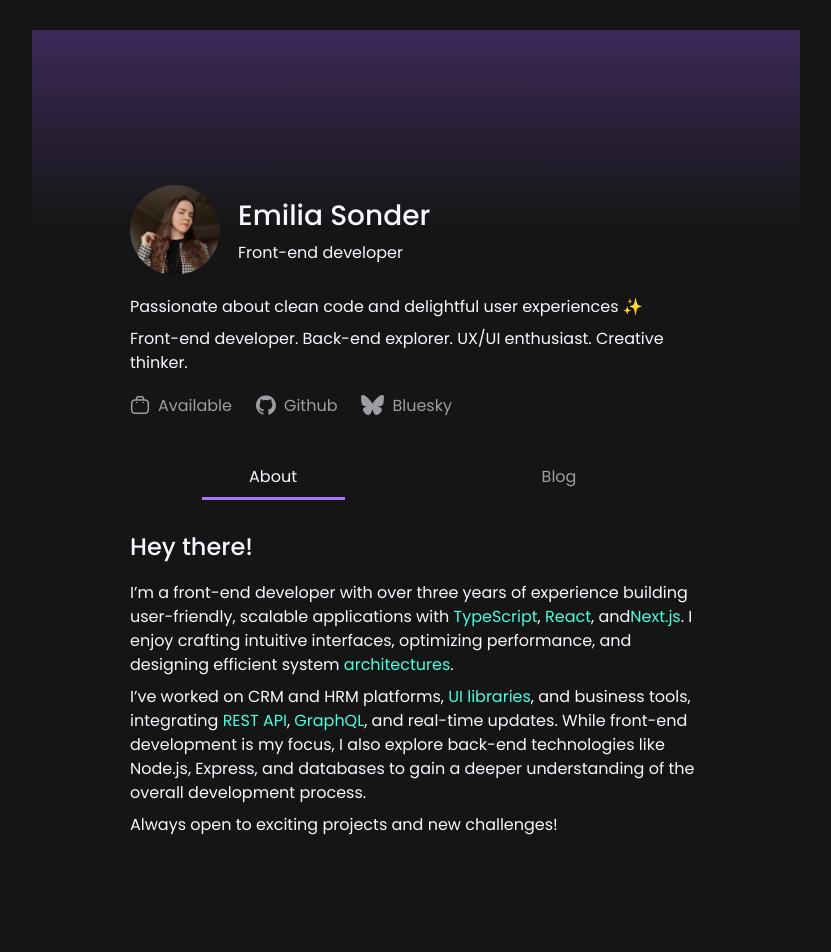
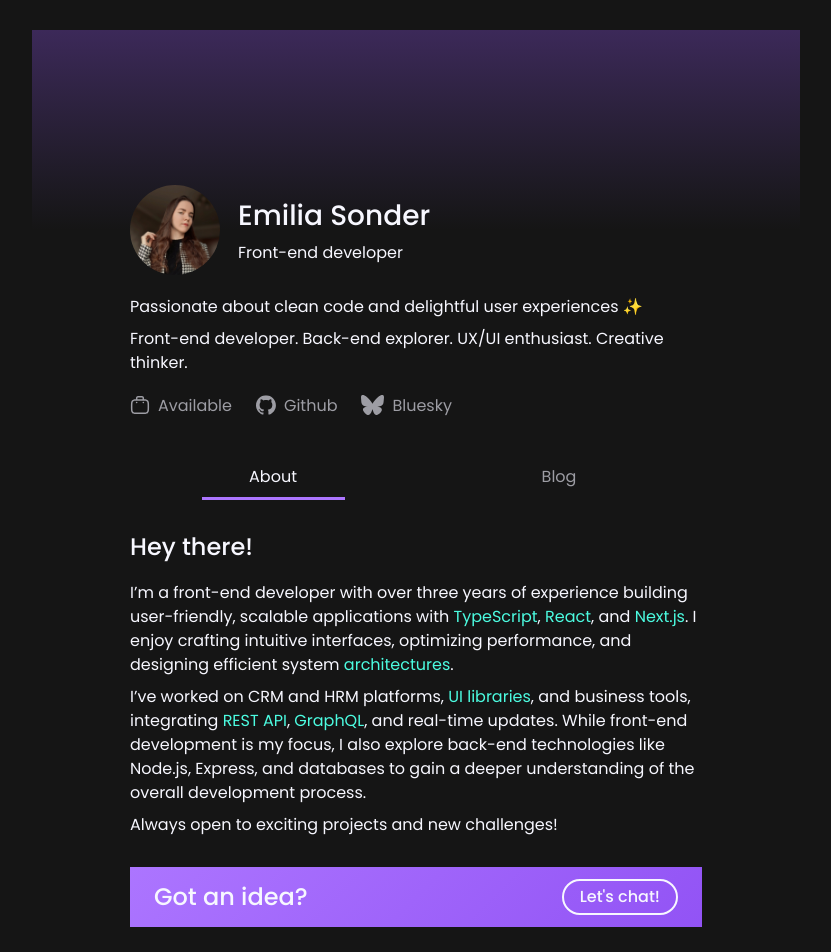
Before and after one commit to isemilia/portfolio-v4.1, a Next.js app: page / in a window 1280 px wide. Shown: the top 952 px of the page, without its empty margins (224-1055 px from the left). Before the commit the page ends 887 px from the top, so only its background shows below. Built offline with nearby package versions, Linux system fonts and the light colour scheme.

Commit message:
Create button & CTA banner

```diff
--- a/package.json
+++ b/package.json
@@ -10,12 +10,15 @@
   },
   "dependencies": {
     "@atproto/api": "^0.14.10",
+    "@tailwindcss/postcss": "^4.0.15",
     "clsx": "^2.1.1",
     "next": "15.2.1",
     "normalize.css": "^8.0.1",
+    "postcss": "^8.5.3",
     "react": "^19.0.0",
     "react-dom": "^19.0.0",
     "react-responsive": "^10.0.1",
+    "tailwindcss": "^4.0.15",
     "zod": "^3.24.2"
   },
   "devDependencies": {
--- /dev/null
+++ b/postcss.config.mjs
@@ -0,0 +1,6 @@
+const config = {
+  plugins: {
+    '@tailwindcss/postcss': {},
+  },
+};
+export default config;
--- a/src/app/page.tsx
+++ b/src/app/page.tsx
@@ -1,6 +1,7 @@
 import Title from '@/ui/elements/title';
 import Text from '@/ui/elements/text';
 import Highlight from '@/ui/elements/highlight';
+import Cta from '@/ui/components/cta';
 
 export default function Home() {
   return (
@@ -8,11 +9,11 @@ export default function Home() {
       <Title component={'h2'} variant={'h2'}>
         Hey there!
       </Title>
-      <Text component={'div'} style={{ marginTop: '16px' }}>
+      <Text component={'div'} className={'mt-[16px]'}>
         <p>
           I’m a front-end developer with over three years of experience building
           user-friendly, scalable applications with{' '}
-          <Highlight>TypeScript</Highlight>, <Highlight>React</Highlight>, and
+          <Highlight>TypeScript</Highlight>, <Highlight>React</Highlight>, and{' '}
           <Highlight>Next.js</Highlight>. I enjoy crafting intuitive interfaces,
           optimizing performance, and designing efficient system{' '}
           <Highlight>architectures</Highlight>.
@@ -27,6 +28,7 @@ export default function Home() {
         </p>
         <p>Always open to exciting projects and new challenges!</p>
       </Text>
+      <Cta className={'mt-[30px]'} />
     </div>
   );
 }
--- a/src/shared/global/model/global.scss
+++ b/src/shared/global/model/global.scss
@@ -1,12 +1,14 @@
+@import "tailwindcss";
+
 html {
   line-height: var(--line-height);
   color: var(--text-main);
 }
 
-* {
-  margin: 0;
-  padding: 0;
-}
+//* {
+//  margin: 0;
+//  padding: 0;
+//}
 
 body {
   background: var(--background-main);
--- /dev/null
+++ b/src/ui/components/cta/cta.tsx
@@ -0,0 +1,18 @@
+import { TComponent } from '@/shared/types/components';
+import Button from '@/ui/elements/button';
+import clsx from 'clsx';
+import classes from './model/cta.module.scss';
+import Title from '@/ui/elements/title';
+
+const Cta: TComponent = ({ className }) => {
+  return (
+    <div className={clsx(classes.cta, className)}>
+      <Title component={'h2'} variant={'h2'}>
+        Got an idea?
+      </Title>
+      <Button variant={'secondary'}>Let&#39;s chat!</Button>
+    </div>
+  );
+};
+
+export default Cta;
--- /dev/null
+++ b/src/ui/components/cta/index.ts
@@ -0,0 +1 @@
+export { default } from './cta';
--- /dev/null
+++ b/src/ui/components/cta/model/cta.module.scss
@@ -0,0 +1,7 @@
+.cta {
+  padding: 12px 24px;
+  background: linear-gradient(135deg, var(--primary-main) 0%, var(--primary-dark) 100%);
+  display: flex;
+  align-items: center;
+  justify-content: space-between;
+}
--- /dev/null
+++ b/src/ui/elements/button/button.tsx
@@ -0,0 +1,27 @@
+import { TDynamicProps } from '@/shared/types/components';
+import { ElementType } from 'react';
+import classes from './model/button.module.scss';
+import clsx from 'clsx';
+import { TButtonVariant } from '@/ui/elements/button/model/types';
+
+const Button = <T extends ElementType>({
+  children,
+  component,
+  className,
+  variant = 'primary',
+  ...props
+}: TDynamicProps<T, { variant?: TButtonVariant }>) => {
+  const Component = component || 'button';
+
+  return (
+    <Component
+      className={clsx(classes.button, className)}
+      data-variant={variant}
+      {...props}
+    >
+      {children}
+    </Component>
+  );
+};
+
+export default Button;
--- /dev/null
+++ b/src/ui/elements/button/index.ts
@@ -0,0 +1 @@
+export { default } from './button';
--- /dev/null
+++ b/src/ui/elements/button/model/button.module.scss
@@ -0,0 +1,17 @@
+.button {
+  all: unset;
+  padding: 8px 16px;
+  border-radius: 24px;
+  cursor: pointer;
+  font-weight: 500;
+  line-height: 1;
+
+  &[data-variant='primary'] {
+
+  }
+
+  &[data-variant='secondary'] {
+    border: 2px solid;
+    border-color: var(--text-primary),
+  }
+}
--- /dev/null
+++ b/src/ui/elements/button/model/types.ts
@@ -0,0 +1 @@
+export type TButtonVariant = 'primary' | 'secondary';
```
Also changed, not shown: 1 other file (tests, documents, lock files or other folders).
